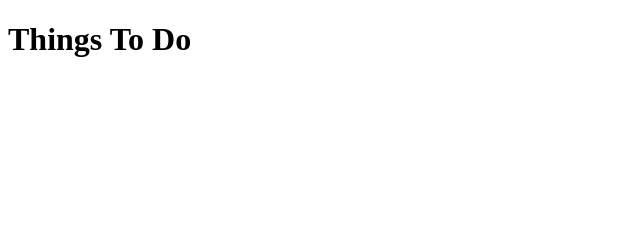
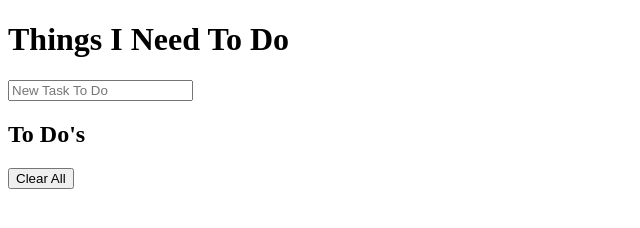
Before and after one commit to Jaircarbajal91/review, a website: page todo/index.html in a window 1280 px wide. Shown: the whole page, without its empty margins (0-640 px from the left). Drawn offline with Linux system fonts and the light colour scheme.

Commit message:
Created HTML with forms, lists, and script tag

```diff
--- a/todo/index.html
+++ b/todo/index.html
@@ -1,13 +1,27 @@
 <!DOCTYPE html>
 <html lang="en">
+
 <head>
   <meta charset="UTF-8">
   <meta http-equiv="X-UA-Compatible" content="IE=edge">
   <meta name="viewport" content="width=device-width, initial-scale=1.0">
-  <title>To Do App</title>
-  <script href="app.js"></script>
+  <title>ToDoTracker</title>
+  <script src="app.js"></script>
 </head>
+
 <body>
-  <h1 id="title">Things To Do</h1>
+  <h1 id="title">Things I Need To Do</h1>
+
+  <form>
+    <input type="text" id="user-todo" placeholder="New Task To Do" required>
+  </form>
+
+  <h2 id="todo-header">To Do's</h2>
+
+  <ul>
+
+  </ul>
+  <button id="clear">Clear All</button>
 </body>
+
 </html>
```
